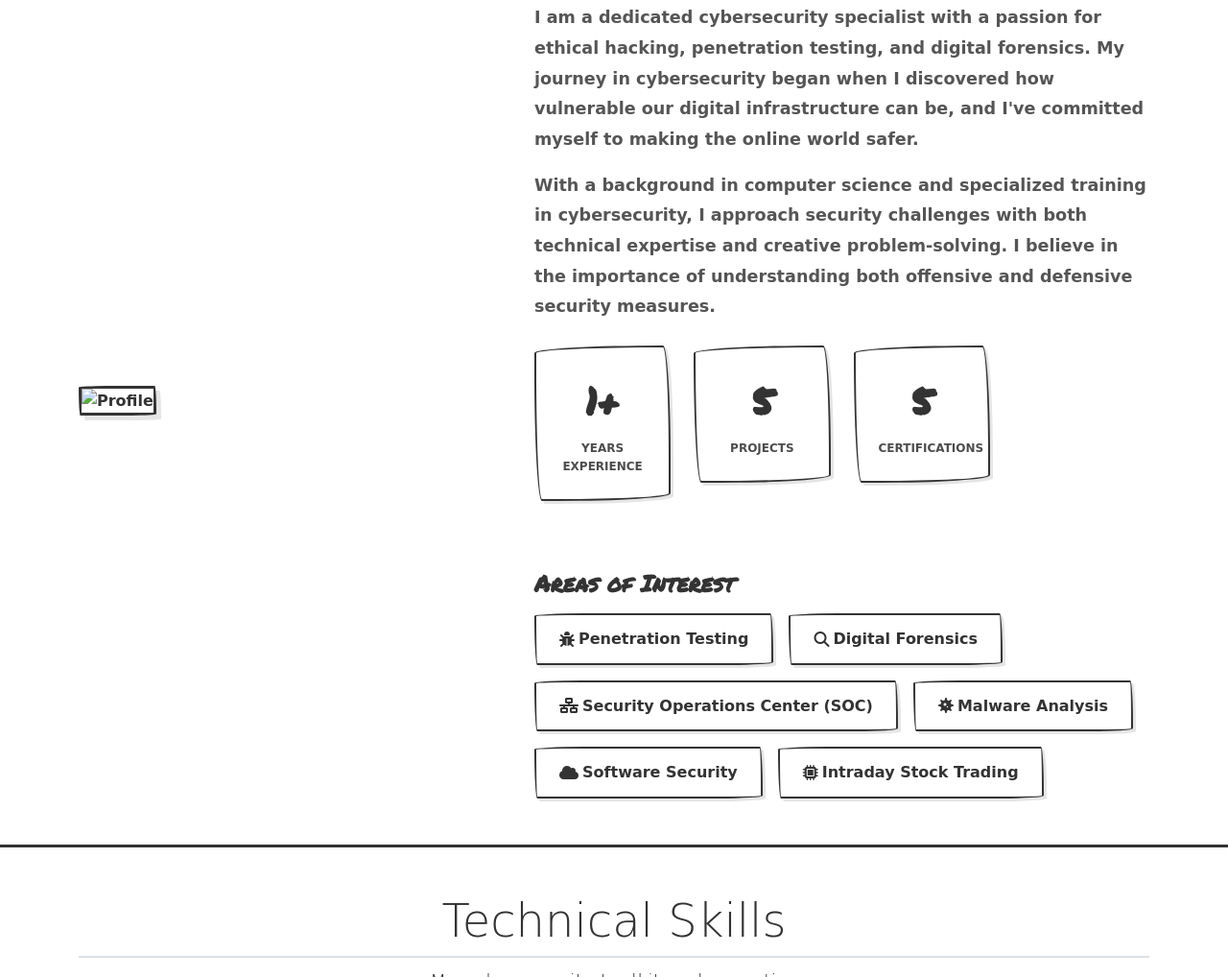
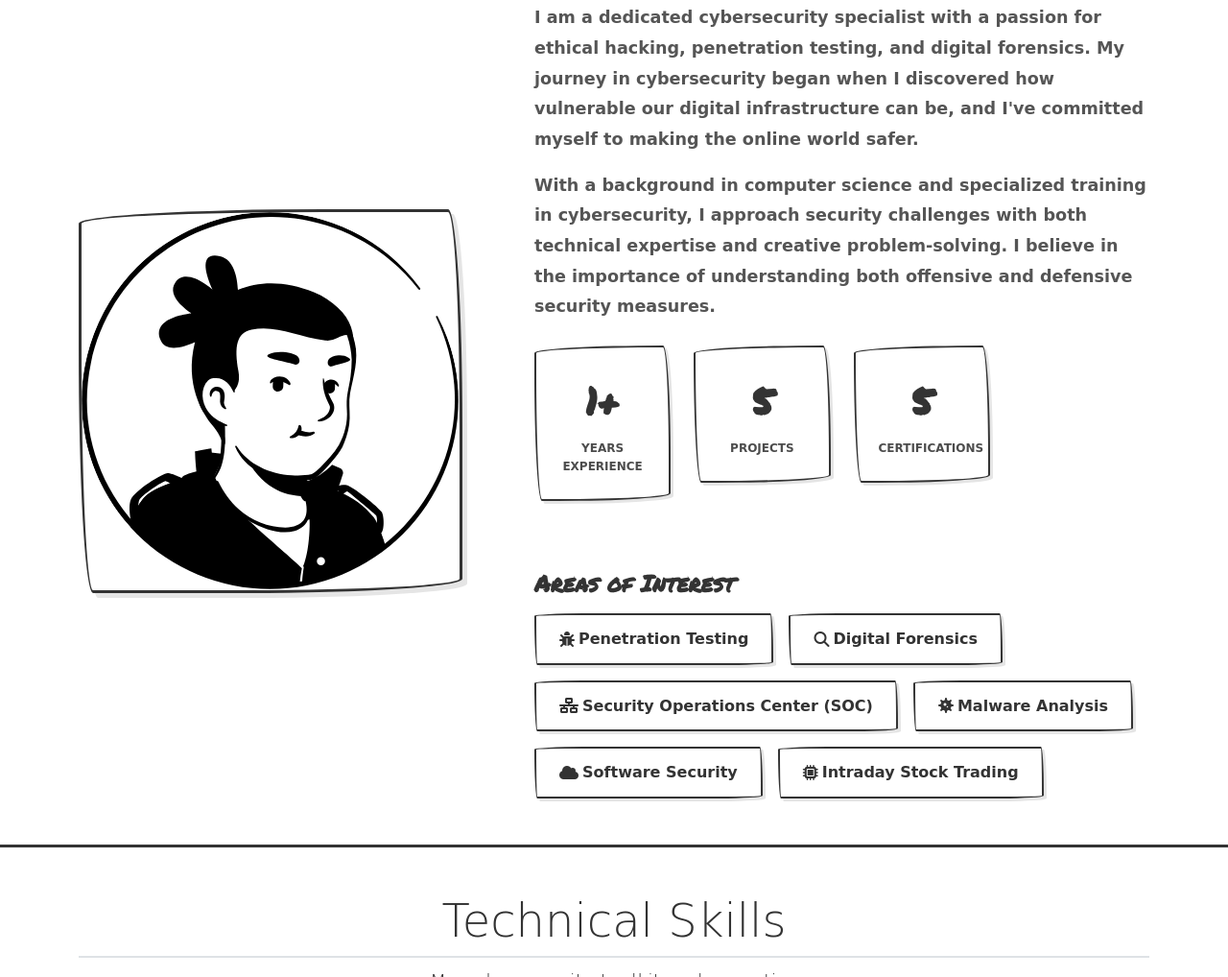
Before and after one commit to pranaykumar2/cybersec-portfolio, a plain HTML site: page index.html in a window 1280 px wide. Shown: the part 1140-2158 px from the top of the page at 96% size. Drawn offline with nearby package versions, Linux system fonts and the light colour scheme; a web font is replaced by a local one.

Commit message:
Avatar Pushed

```diff
--- a/index.html
+++ b/index.html
@@ -152,7 +152,7 @@
     <div class="row align-items-center">
       <div class="col-lg-5 mb-4 mb-lg-0">
         <div class="about-image-container">
-          <img src="Preview.svg" alt="Profile" class="about-profile-img">
+          <img src="icons/avatar.svg" alt="Profile" class="about-profile-img">
           <div class="profile-glow-effect"></div>
         </div>
       </div>
```
Also changed, not shown: icons/avatar.svg (added).
